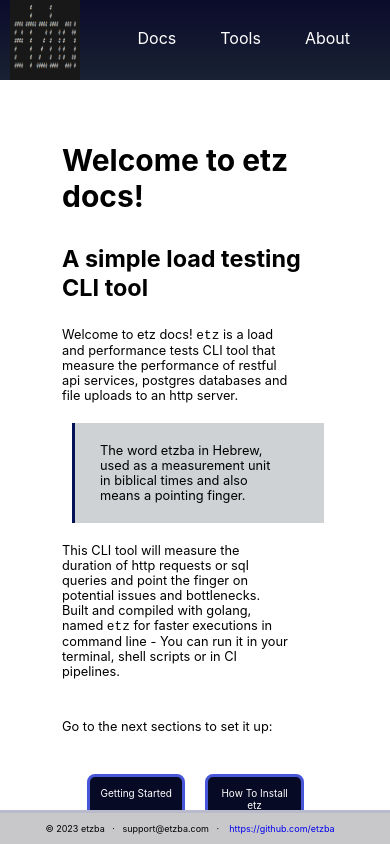
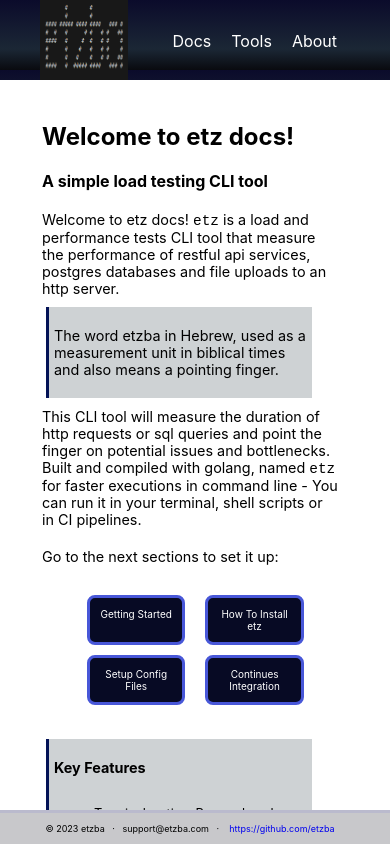
Before and after one commit to etzba/www, a React (Vite) app: page /docs/welcome in a window 390 px wide. Built offline with nearby package versions, Linux system fonts and the light colour scheme.

Commit message:
Fix(responsive): improve view

```diff
--- a/src/pages/Docs/AdvancedData.jsx
+++ b/src/pages/Docs/AdvancedData.jsx
@@ -33,7 +33,7 @@
 
 const UseGoTemplates = () => {
   const back = { title: "Advanced configuration", path: "/docs/config" };
-  const forward = { title: "Using go templates", path: "/docs/advanced/gotmpl" };
+  const forward = { title: "CI integration", path: "/docs/advanced/gotmpl" };
   const interestLinks = [
     {
       title: "Run etz from terminal",
--- a/src/pages/Docs/ConfigurationData.jsx
+++ b/src/pages/Docs/ConfigurationData.jsx
@@ -22,7 +22,7 @@
       <section className="section">
         <span className="guide">
           <Link className={"page-link"} to="/docs/config">
-            Configuring Test Cases {" > "}
+            Configuring Test Cases
           </Link>
         </span>
         <h1>Configuring test cases</h1>
@@ -85,7 +85,7 @@
       <section className="section">
         <span className="guide">
           <Link className={"page-link"} to="/docs/config">
-            Configuring Test Cases {" > "}
+            Configuring Test Cases {"  >  "}
           </Link>
           <Link className={"page-link"} to="/docs/config/commands">
             Commands
@@ -124,7 +124,7 @@
       <section className="section">
         <span className="guide">
           <Link className={"page-link"} to="/docs/config">
-            Configuring Test Cases {" > "}
+            Configuring Test Cases {"  >  "}
           </Link>
           <Link className={"page-link"} to="/docs/config/general">
             General Config
@@ -254,7 +254,7 @@
       <section className="section">
         <span className="guide">
           <Link className={"page-link"} to="/docs/config">
-            Configuring Test Cases {" > "}
+            Configuring Test Cases {"  >  "}
           </Link>
           <Link className={"page-link"} to="/docs/config/executions">
             General Config
--- a/src/pages/Docs/GettingStartedData.jsx
+++ b/src/pages/Docs/GettingStartedData.jsx
@@ -116,7 +116,7 @@
       <section className="section">
         <span className="guide">
           <Link className={"page-link"} to="/docs/start">
-            Getting started {" > "}
+            Getting started {"  >  "}
           </Link>
           <Link className={"page-link"} to="/docs/start/install">
             Installation
@@ -206,7 +206,7 @@
       <section className="section">
         <span className="guide">
           <Link className={"page-link"} to="/docs/start">
-            Getting started {" > "}
+            Getting started {"  >  "}
           </Link>
           <Link className={"page-link"} to="/docs/start/run">
             Run etz from terminal
@@ -300,7 +300,7 @@
       <section className="section">
         <span className="guide">
           <Link className={"page-link"} to="/docs/start">
-            Getting started {" > "}
+            Getting started {"  >  "}
           </Link>
           <Link className={"page-link"} to="/docs/start/excution">
             Simple execution
--- a/src/styles/code.css
+++ b/src/styles/code.css
@@ -73,6 +73,8 @@
 
 @media (max-width: 768px) {
   .code-container {
+    width: 100%;
+    margin-left: 2px;
     font-size: var(--charsize5);
   }
 }
--- a/src/styles/header.css
+++ b/src/styles/header.css
@@ -62,16 +62,28 @@
 }
 
 @media (max-width: 768px) {
+  .header {
+    background-size: 40px 70px;
+  }
   .header ul {
-    width: 30%;
-    padding-left: 280px;
+    width: 10%;
     justify-content: right;
-    margin: 0 2px;
+    margin: 0 0 0 180px;
     padding-bottom: 4px;
+    padding-top: 3px;
+    padding-right: 10px;
+    font-size: var(--charsize4);
+  }
+  .header li {
+    justify-content: right;
+    margin: 0 0px;
+    padding-bottom: 0px;
+    padding-top: 20px;
+    font-size: var(--charsize4);
   }
   .logo {
-    width: 5em;
-    padding-left: 10px;
+    width: 8em;
+    padding-left: 40px;
   }
 }
 
--- a/src/styles/info.css
+++ b/src/styles/info.css
@@ -20,3 +20,11 @@
 .info li {
   padding-top: 10px;
 }
+
+@media (max-width: 768px) {
+  .info {
+    width: 90%;
+    margin-left: 4px;
+    padding: 10px 5px 10px 5px;
+  }
+}
--- a/src/styles/pages.css
+++ b/src/styles/pages.css
@@ -44,10 +44,28 @@
 }
 
 @media (max-width: 768px) {
+  .page h1 {
+    width: 100%;
+    padding: 10px 0px 10px 0px;
+    font-size: var(--charsize1);
+  }
+
+  .page h2 {
+    width: 100%;
+    padding: 10px 0px 10px 0px;
+    font-size: var(--charsize2);
+  }
+
+  .page h3 {
+    width: 100%;
+    padding: 10px 0px 10px 0px;
+    font-size: var(--charsize3);
+  }
+
   .page p {
-    width: 90%;
-    padding: 20px 20px 20px 20px;
-    font-size: var(--charsize5);
+    width: 100%;
+    padding: 10px 0px 10px 0px;
+    font-size: var(--charsize4);
   }
 
   .page li {
@@ -60,5 +78,6 @@
   }
   .guide {
     font-size: var(--charsize6);
+    padding: 10px 0px 10px 0px;
   }
 }
```
